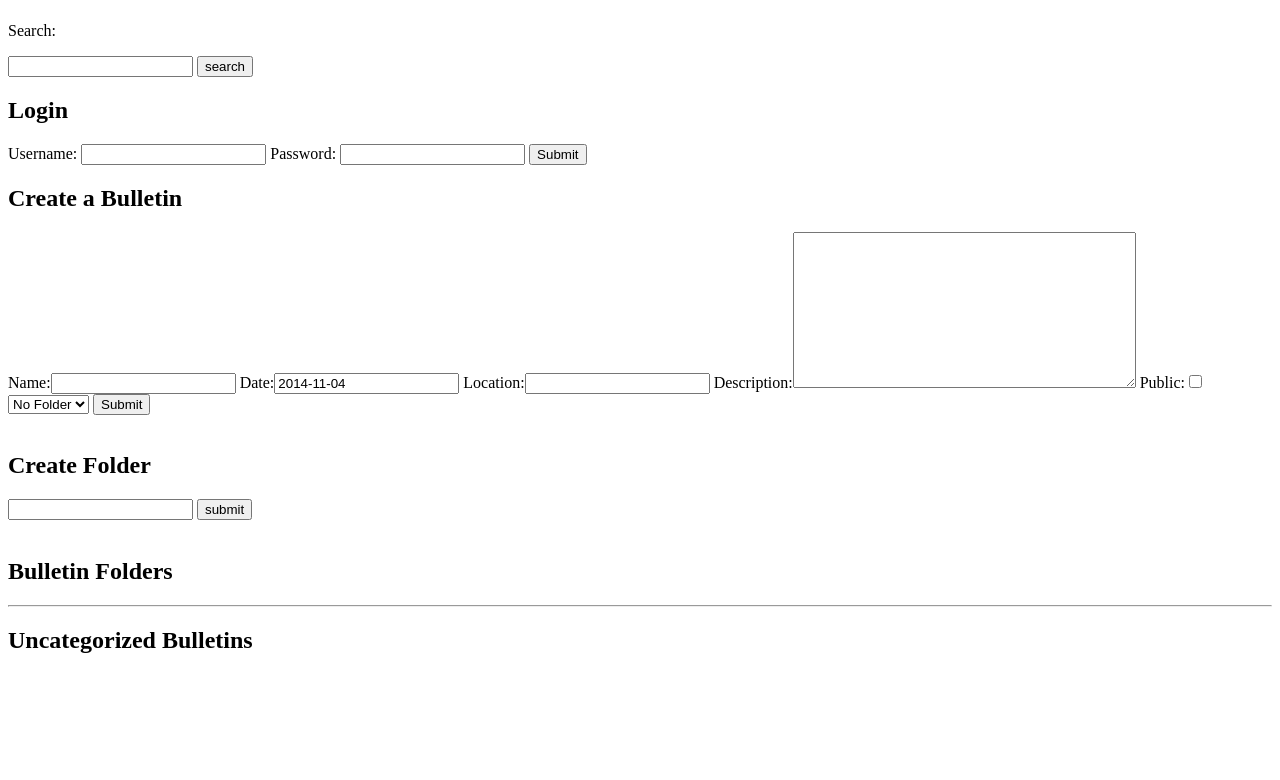
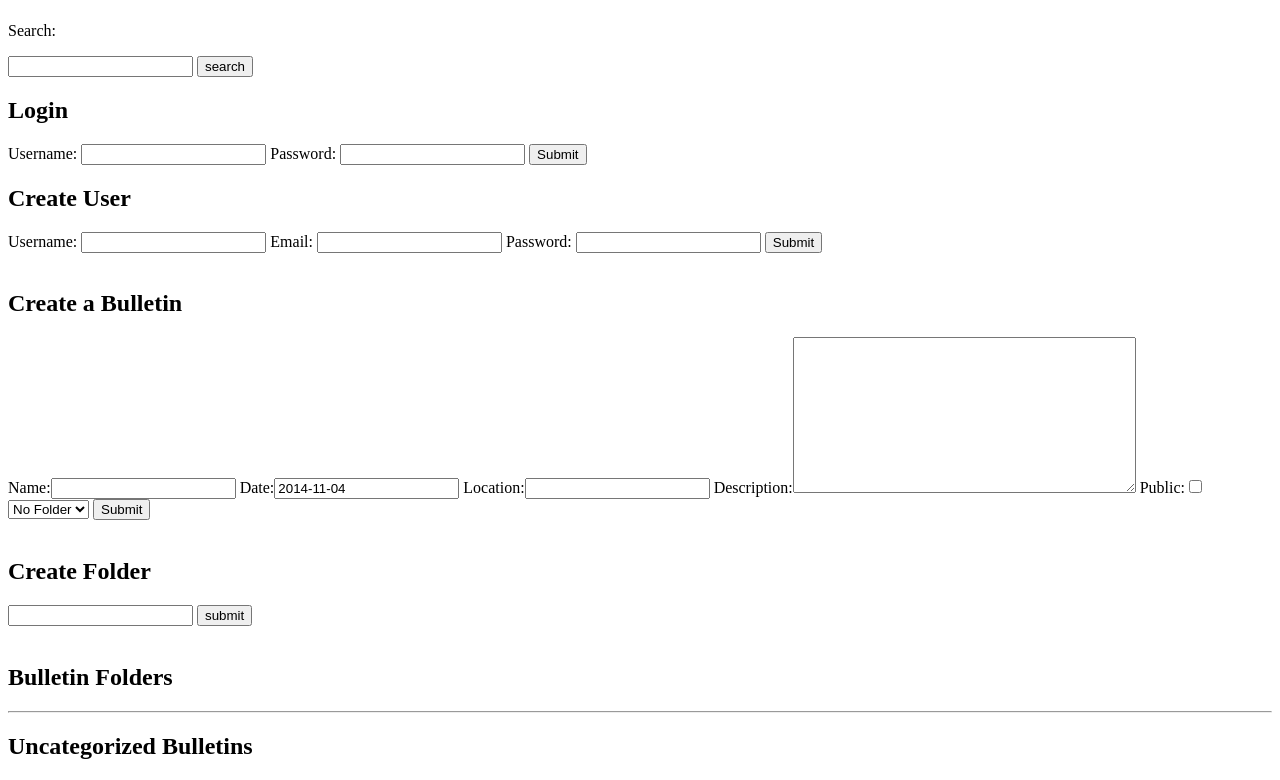
Before and after one commit to SabaEskandarian/cs3240-f14-team06, a Django app: page /1/ in a window 1280 px wide. Shown: the part 58-838 px from the top of the page. Before the commit the page ends 711 px from the top, so only its background shows below. Run offline with Django 3.2, Linux system fonts and the light colour scheme; data that the repository does not hold is empty.

Commit message:
Fixed user authentification and added user creation

```diff
--- a/project/SecureWitness/templates/user_home.html
+++ b/project/SecureWitness/templates/user_home.html
@@ -19,12 +19,20 @@
     </form>
 </p>
 <h2>Login</h2>
-<form action="{{ userId }}/login/" method="post">
+<form action="/{{ userId }}/login/" method="post">
   {% csrf_token %}
-  Username:  <input maxlength="100" username="username" type="text" />
-  Password:  <input maxlength="100" password="password" type="text" />
+  Username:  <input id="id_userName" maxlength="100" name="userName" type="text" />
+  Password:  <input id="id_passWord" maxlength="100" name="passWord" type="text" />
   <input type="submit" value="Submit">
 </form>
+<h2>Create User</h2>
+<form action="/{{ userId }}/createUser/" method="post">
+  {% csrf_token %}
+  Username:  <input id="id_userName" maxlength="100" name="userName" type="text" />
+  Email:  <input id="id_email" maxlength="100" name="email" type="text" />
+  Password:  <input id="id_passWord" maxlength="100" name="passWord" type="text" />
+  <input type="submit" value="Submit">
+</form><br />
 <h2>Create a Bulletin</h2>
 <form action="/{{ userId }}/createBulletin/" method="post">
 {% csrf_token %}
--- a/project/SecureWitness/views.py
+++ b/project/SecureWitness/views.py
@@ -10,8 +10,8 @@ from django.contrib.auth.models import User
 #user
 @require_http_methods(["POST"])
 def login(request, userId):
-    username = request.POST.get('username')
-    password = request.POST.get('password')
+    username = request.POST['userName']
+    password = request.POST['passWord']
     user = authenticate(username=username, password=password)
     if user is not None:
         if user.is_active:
@@ -20,6 +20,14 @@ def login(request, userId):
             return HttpResponse("Disabled Account")
     else:
         return HttpResponse('Invalid Login')
+
+@require_http_methods(["POST"])
+def createUser(request, userId):
+    data = request.POST
+    user = User.objects.create_user(username=data['userName'], email=data['email'], password=data['passWord'])
+    user.save()
+    return HttpResponse("User Created!")
+
 
 #folders
 @require_http_methods(["POST"])
--- a/project/project/settings.py
+++ b/project/project/settings.py
@@ -11,7 +11,6 @@ https://docs.djangoproject.com/en/1.7/ref/settings/
 # Build paths inside the project like this: os.path.join(BASE_DIR, ...)
 import os
 BASE_DIR = os.path.dirname(os.path.dirname(__file__))
-
 
 # Quick-start development settings - unsuitable for production
 # See https://docs.djangoproject.com/en/1.7/howto/deployment/checklist/
--- a/project/project/urls.py
+++ b/project/project/urls.py
@@ -23,6 +23,7 @@ urlpatterns = patterns('',
     url(r'^(?P<userId>[^/]+)/renameFolder/(?P<folderId>[^/]+)/?$', 'SecureWitness.views.renameFolder'),
     url(r'^(?P<userId>[^/]+)/copyFolder/(?P<folderId>[^/]+)/?$', 'SecureWitness.views.copyFolder'),
     url(r'^(?P<userId>[^/]+)/deleteFolder/(?P<folderId>[^/]+)/?$', 'SecureWitness.views.deleteFolder'),
- url(r'^(?P<userId>[^/]+)/login/?$', 'SecureWitness.views.login')
+ url(r'^(?P<userId>[^/]+)/login/?$', 'SecureWitness.views.login'),
+ url(r'^(?P<userId>[^/]+)/createUser/?$', 'SecureWitness.views.createUser')
 
 )
```
